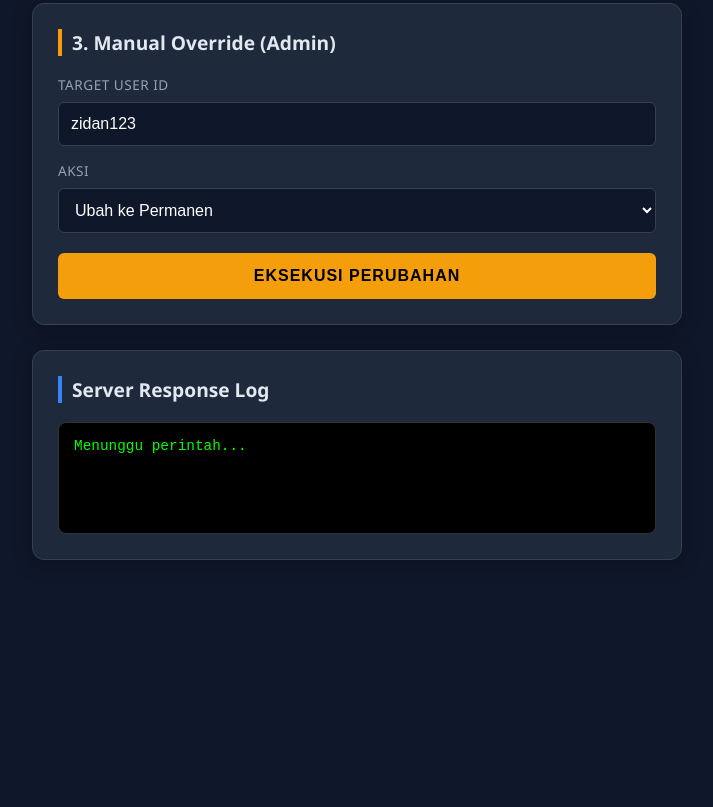
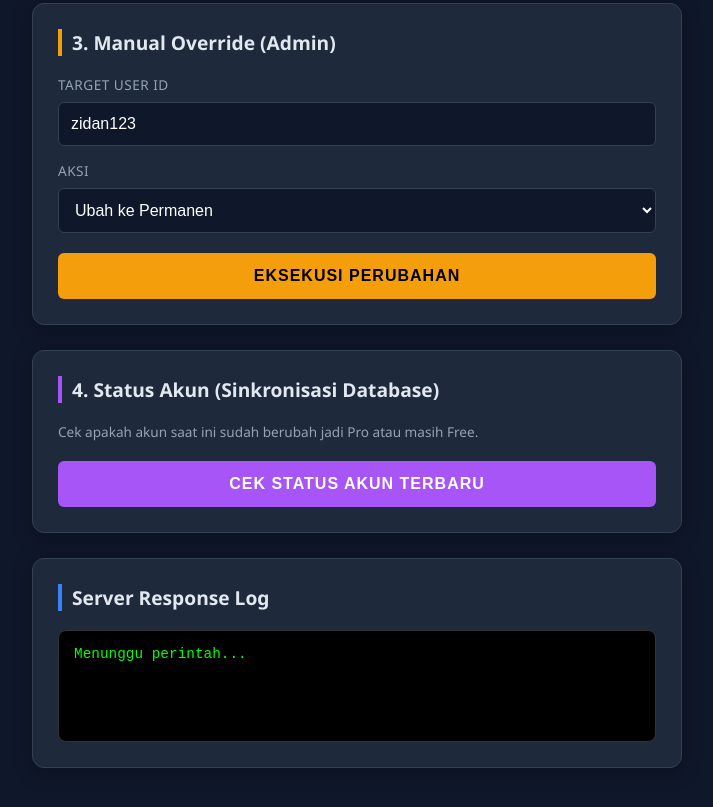
Before and after one commit to zidanwijayaaa7-cloud/raceboxprov1, a website: page indexx.html in a window 1280 px wide. Shown: the part 696-1503 px from the top of the page, without its empty margins (283-996 px from the left). Before the commit the page ends 1301 px from the top, so only its background shows below. Drawn offline with Linux system fonts and the light colour scheme.

Commit message:
Update indexx.html

```diff
--- a/indexx.html
+++ b/indexx.html
@@ -77,6 +77,7 @@
 
     .card-admin h3 { border-left-color: var(--warning); }
     .card-test h3 { border-left-color: var(--success); }
+    .card-status h3 { border-left-color: #a855f7; }
 
     label {
       display: block;
@@ -130,6 +131,9 @@
 
     .btn-admin { background-color: var(--warning); color: #000; }
     .btn-admin:hover { background-color: #d97706; box-shadow: 0 0 15px rgba(245, 158, 11, 0.4); }
+
+    .btn-status { background-color: #a855f7; }
+    .btn-status:hover { background-color: #9333ea; box-shadow: 0 0 15px rgba(168, 85, 247, 0.4); }
 
     .console-box {
       background: #000;
@@ -190,6 +194,13 @@
       </select>
 
       <button id="btnAdmin" class="btn-admin" onclick="adminUpdate()">Eksekusi Perubahan</button>
+    </div>
+
+    <!-- 4. CEK STATUS AKUN (PENGHUBUNG REAL-TIME) -->
+    <div class="card card-status">
+      <h3>4. Status Akun (Sinkronisasi Database)</h3>
+      <p style="font-size: 0.85rem; color: var(--text-muted); margin-bottom: 0;">Cek apakah akun saat ini sudah berubah jadi Pro atau masih Free.</p>
+      <button id="btnStatus" class="btn-status" onclick="checkUserStatus()">Cek Status Akun Terbaru</button>
     </div>
 
     <!-- HASIL RESPONS -->
@@ -253,7 +264,7 @@
       try {
         const res = await fetch(`${API_URL}/api/fitur-premium`, {
           method: 'GET',
-          headers: { 'userid': userId } // Header ini yang dibaca middleware
+          headers: { 'userid': userId }
         });
         const data = await res.json();
         printLog(data);
@@ -284,6 +295,25 @@
         setLoading('btnAdmin', false, "Eksekusi Perubahan");
       }
     }
+
+    // 4. Fungsi Cek Status Akun Terbaru (Penghubung Real-time)
+    async function checkUserStatus() {
+      setLoading('btnStatus', true);
+      const userId = document.getElementById('userId').value;
+
+      try {
+        const res = await fetch(`${API_URL}/api/subscription/status`, {
+          method: 'GET',
+          headers: { 'userid': userId }
+        });
+        const data = await res.json();
+        printLog(data);
+      } catch (err) {
+        printLog(`❌ ERROR: Gagal connect ke server.\nPastikan server.js berjalan!\nDetail: ${err.message}`);
+      } finally {
+        setLoading('btnStatus', false, "Cek Status Akun Terbaru");
+      }
+    }
   </script>
 </body>
 </html>
```
